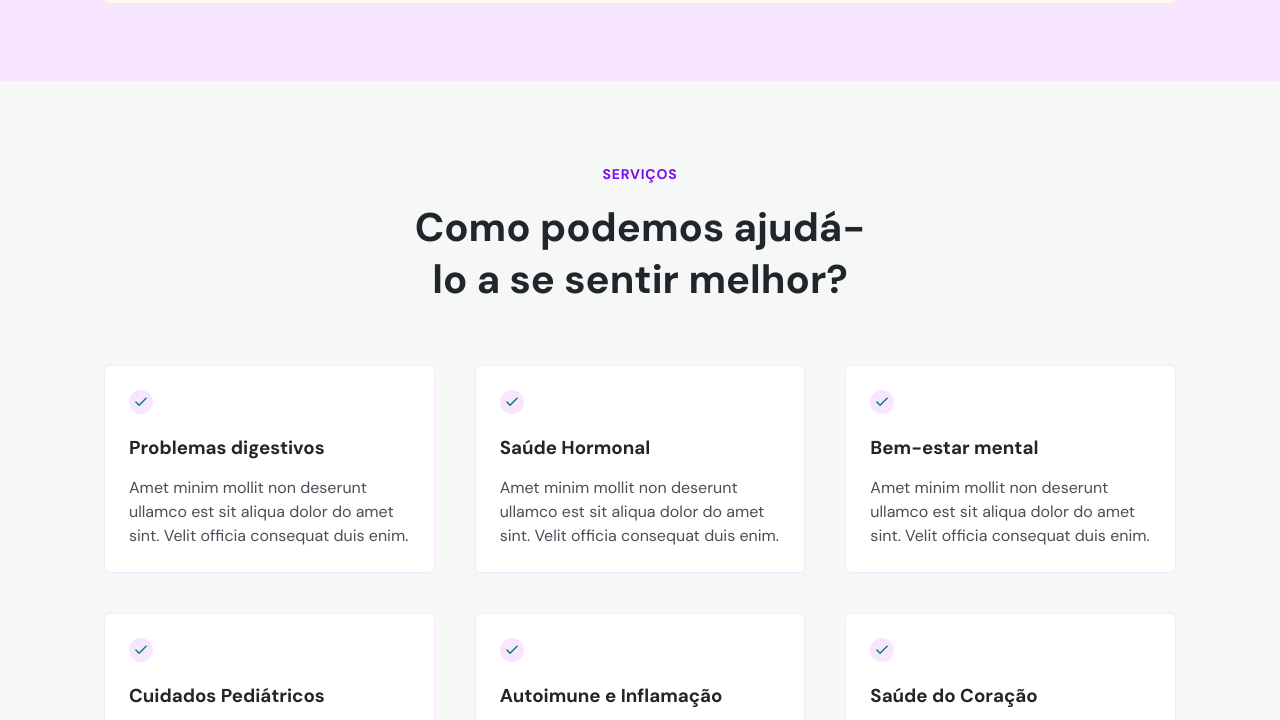
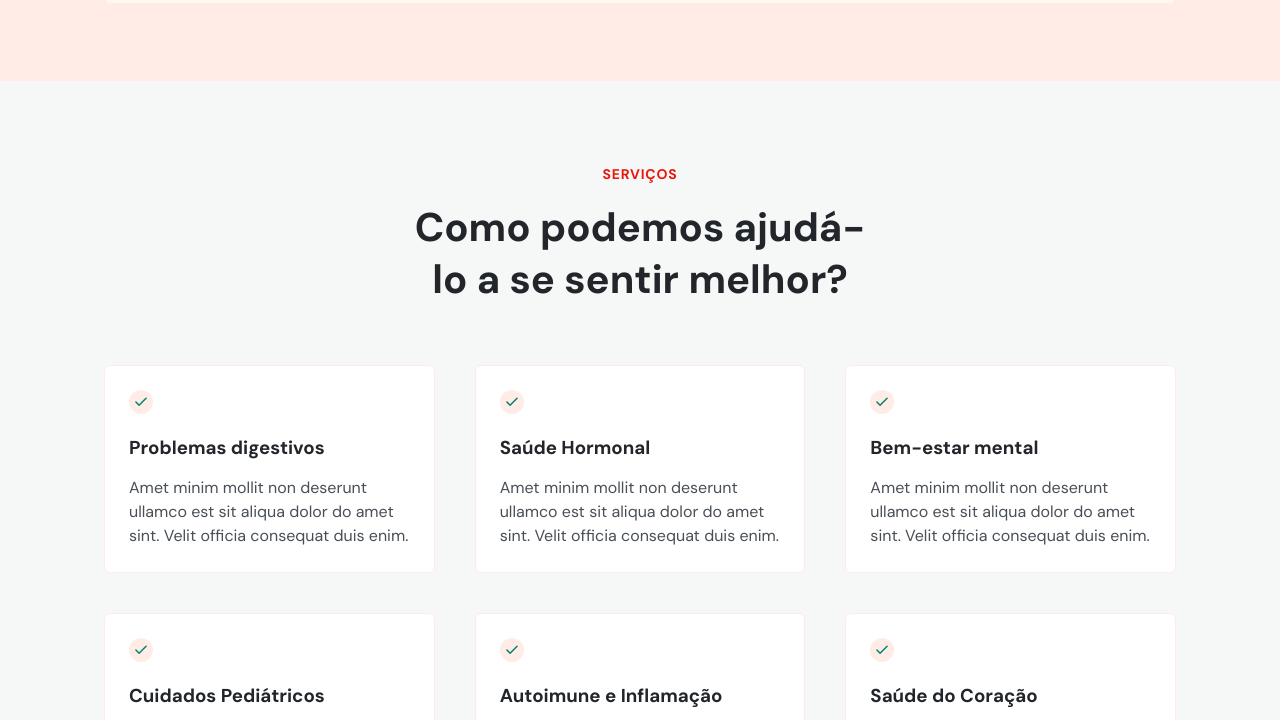
Before and after one commit to joaonpx/doctorcare, a plain HTML site: page index.html in a window 1280 px wide. Shown: the part 615-1335 px from the top of the page. Drawn offline with nearby package versions, Linux system fonts and the light colour scheme.

Commit message:
:lipstick: Update UI

```diff
--- a/style.css
+++ b/style.css
@@ -6,7 +6,7 @@
 }
 
 :root {
-  --hue: 270;
+  --hue: 3;
   --primary-color: hsl(var(--hue), 90%, 48%);
   --headline: hsl(210, 11%, 15%);
   --paragraph: hsl(210, 9%, 31%);
```
